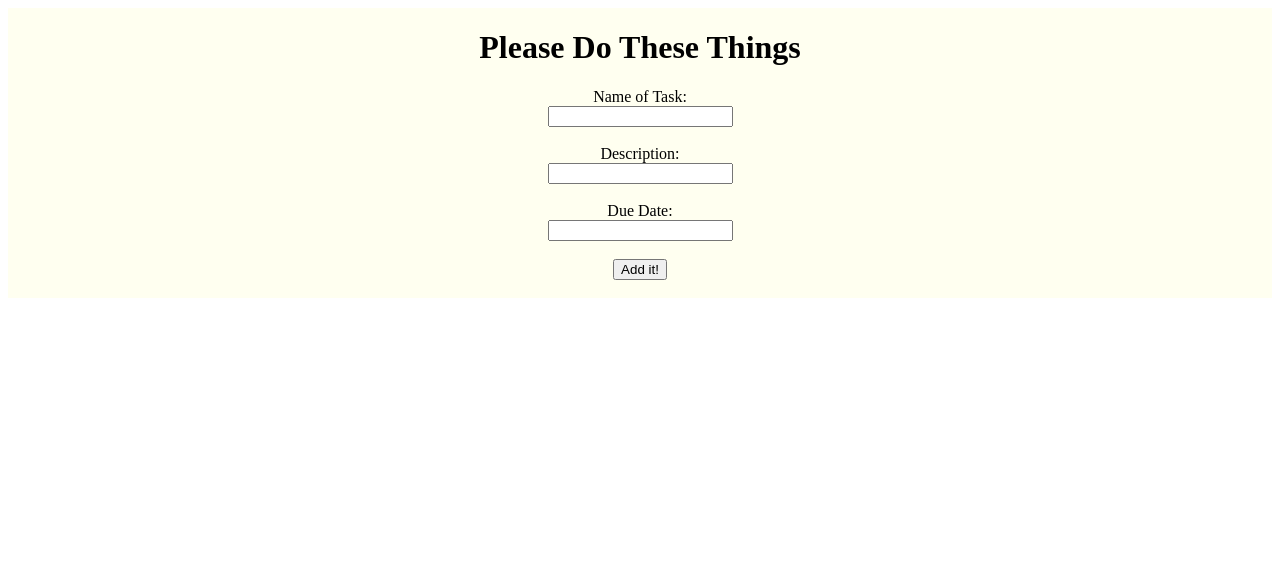
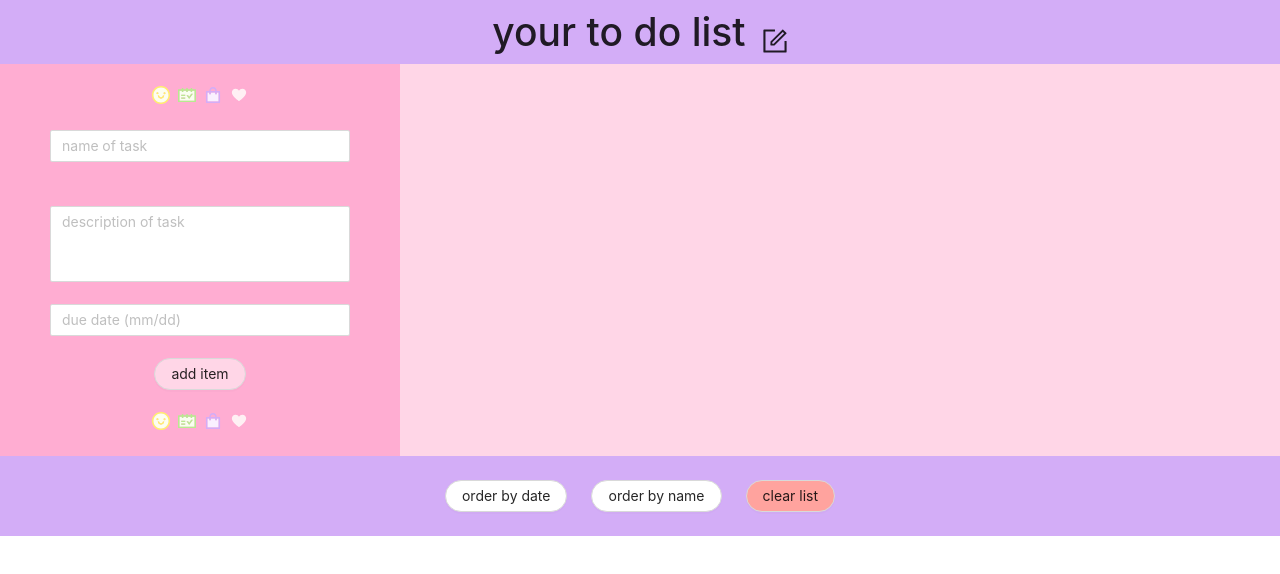
Before and after one commit to jusjazn/to-do-list, a React (Create React App) app: page / in a window 1280 px wide. Shown: the top 574 px of the page. Built offline with nearby package versions, Linux system fonts and the light colour scheme; the HTML template or start-up script is replaced by a standard one.

Commit message:
added component libraries

```diff
--- a/package.json
+++ b/package.json
@@ -3,6 +3,9 @@
   "version": "0.1.0",
   "private": true,
   "dependencies": {
+    "@ant-design/colors": "^4.0.5",
+    "@ant-design/icons": "^4.2.2",
+    "antd": "^4.7.0",
     "react": "^16.13.1",
     "react-dom": "^16.13.1",
     "react-scripts": "3.4.3"
--- a/src/App.js
+++ b/src/App.js
@@ -1,4 +1,12 @@
 import React, { useState } from 'react';
+import 'antd/dist/antd.css' ;
+import { Button } from 'antd';
+import {CheckCircleTwoTone, CloseCircleTwoTone, FormOutlined, ScheduleTwoTone, SmileTwoTone, HeartTwoTone, ShoppingTwoTone} from '@ant-design/icons';
+import { Layout, Space } from 'antd';
+import { Input } from 'antd';
+
+const { Header, Footer, Sider, Content } = Layout;
+const { TextArea } = Input;
 
 function App() {
 
@@ -29,6 +37,21 @@ function App() {
    }
   };
 
+  // delete all items in list
+  const clearList = () => {
+    setTasks([]);
+  }
+
+  // order items by date
+  const orderDate = () => {
+
+  }
+
+  // order items by name
+  const orderName = () => {
+
+  }
+
   const ToDoItem = ({ task }) => {
 
     const [status, setStatus] = useState(false);
@@ -51,14 +74,17 @@ function App() {
     return (
       <div
       style ={{
-        border: "3px solid black",
+        border: "3px solid pink",
         width: "300px",
+        marginTop: "10px",
+        marginRight: "10px",
         marginBottom: "50px",
         padding: "10px",
         alignItems: "center",
         textAlign: "center",
         display: "flex",
         flexDirection: "column",
+        backgroundColor: "pink"
       }}>
 
       {status ? (
@@ -74,8 +100,8 @@ function App() {
         </div>
       )}
 
-      <button onClick={checkOff}> Check Off! </button>
-      <button onClick={deleteTask}>Delete!</button>
+      <Button type="default" shape="round" value="small" icon={<CheckCircleTwoTone twoToneColor="#b7eb8f"/>} onClick={checkOff}> check off </Button>
+      <Button type="default" shape="round" value= "small" icon={<CloseCircleTwoTone twoToneColor="#ffa39e" />}onClick={deleteTask}>delete</Button>
 
       </div>
     );
@@ -83,47 +109,129 @@ function App() {
 
   return(
 
-    <div
-    style={{
+    <Layout>
+
+    <Header style={{backgroundColor: "#d3adf7", fontSize: "26px"}}>
+      <div style={{
+        textAlign: "center",
         alignItems: "center",
-      backgroundColor:'ivory',
-      textAlign: "center",
+        backgroundColor: "#d3adf7",
         display: "flex",
-      flexDirection: "column"
-    }}
-    >
-    <title>To Do List</title>
-    <h1>Please Do These Things</h1>
+        flexDirection: "row",
+        justifyContent: "center"
+      }}>
 
-    <label for="taskName">Name of Task:</label>
-    <input
+      <Space size = 'middle' direction = 'horizontal'>
+        <h1> your to do list </h1>
+        <FormOutlined/>
+      </Space>
+
+
+      </div>
+    </Header>
+
+    <Layout>
+      <Sider width="400" style={{backgroundColor: "#ffadd2"}}>
+        <div style={{
+          alignItems: "center",
+          textAlign: "center"
+        }}>
+
+          <br></br>
+          <Space size='small' direction='horizontal'>
+            <SmileTwoTone twoToneColor="#fff566" style={{fontSize: '18px'}}/>
+            <ScheduleTwoTone twoToneColor="#b7eb8f" style={{fontSize: '18px'}}/>
+            <ShoppingTwoTone twoToneColor="#d3adf7" style={{fontSize: '18px'}}/>
+            <HeartTwoTone twoToneColor="#ffadd2" style={{fontSize: '18px'}}/>
+          </Space>
+
+          <br></br>
+          <br></br>
+
+          <Input style={{width: 300}}
+            placeholder="name of task"
             type="text"
             value = {taskName}
             onChange={(e) => setName(e.target.value)}
           />
+
+          <br></br>
+          <br></br>
           <br></br>
 
-    <label for="taskDescription">Description:</label>
-    <input
+          <TextArea style={{width: 300}}
+            placeholder="description of task"
             type="text"
             value = {description}
             onChange={(e) => setDescription(e.target.value)}
-      />
+            autoSize={{minRows: 3}}>
+
+          </TextArea>
+
+          <br></br>
           <br></br>
 
-    <label for="taskDueDate">Due Date:</label>
-    <input
+          <Input style={{width: 300}}
+            placeholder="due date (mm/dd)"
             type="text"
             value = {dueDate}
             onChange={(e) => setDueDate(e.target.value)}
             />
+
+          <br></br>
           <br></br>
 
-    <button onClick={addItem}> Add it!</button>
+          <Button type="ghost" onClick={addItem} shape="round" style={{backgroundColor: "#ffd6e7"}}> add item </Button>
+
+          <br></br>
           <br></br>
 
+          <Space size = 'small' direction='horizontal'>
+            <SmileTwoTone twoToneColor="#fff566" style={{fontSize: '18px'}}/>
+            <ScheduleTwoTone twoToneColor="#b7eb8f" style={{fontSize: '18px'}}/>
+            <ShoppingTwoTone twoToneColor="#d3adf7" style={{fontSize: '18px'}}/>
+            <HeartTwoTone twoToneColor="#ffadd2" style={{fontSize: '18px'}}/>
+          </Space>
+          <br></br>
+          <br></br>
+
+        </div>
+      </Sider>
+
+      <Content style={{padding: '0 50px', backgroundColor: "#ffd6e7"}}>
+        <div style={{
+          display:"flex",
+          flexDirection:"row",
+          flexWrap: 'wrap',
+
+        }}>
           {tasks.map((todo) => <ToDoItem task={todo} />)}
         </div>
+      </Content>
+    </Layout>
+
+    <Footer style={{
+      alignItems: "center",
+      textAlign: "center",
+      display: "flex",
+      flexDirection: "row",
+      justifyContent: "center",
+      backgroundColor: "#d3adf7"
+
+    }}>
+
+      <Space size ='large' direction ='horizontal'>
+        <Button type = "default" onClick={orderDate} shape="round"> order by date </Button>
+
+        <Button type = "default" onClick={orderName} shape="round"> order by name </Button>
+
+        <Button type="default" onClick={clearList} shape="round" style ={{backgroundColor:"#ffa39e"}}> clear list </Button>
+      </Space>
+
+    </Footer>
+    </Layout>
+
+
   );
 };
 
```
Also changed, not shown: 1 other file (tests, documents, lock files or other folders). Lines whose indentation alone changed are shown as unchanged.
